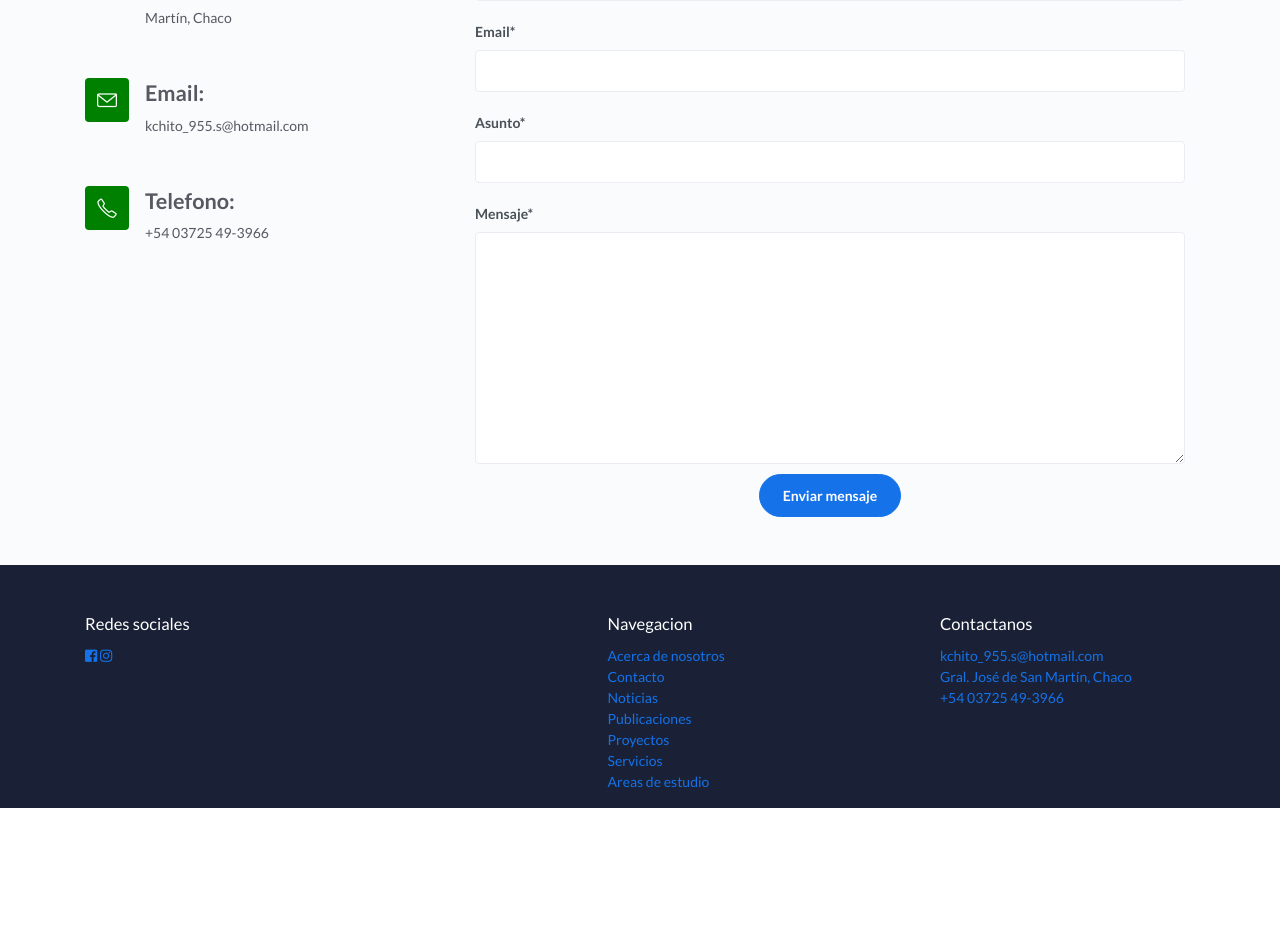
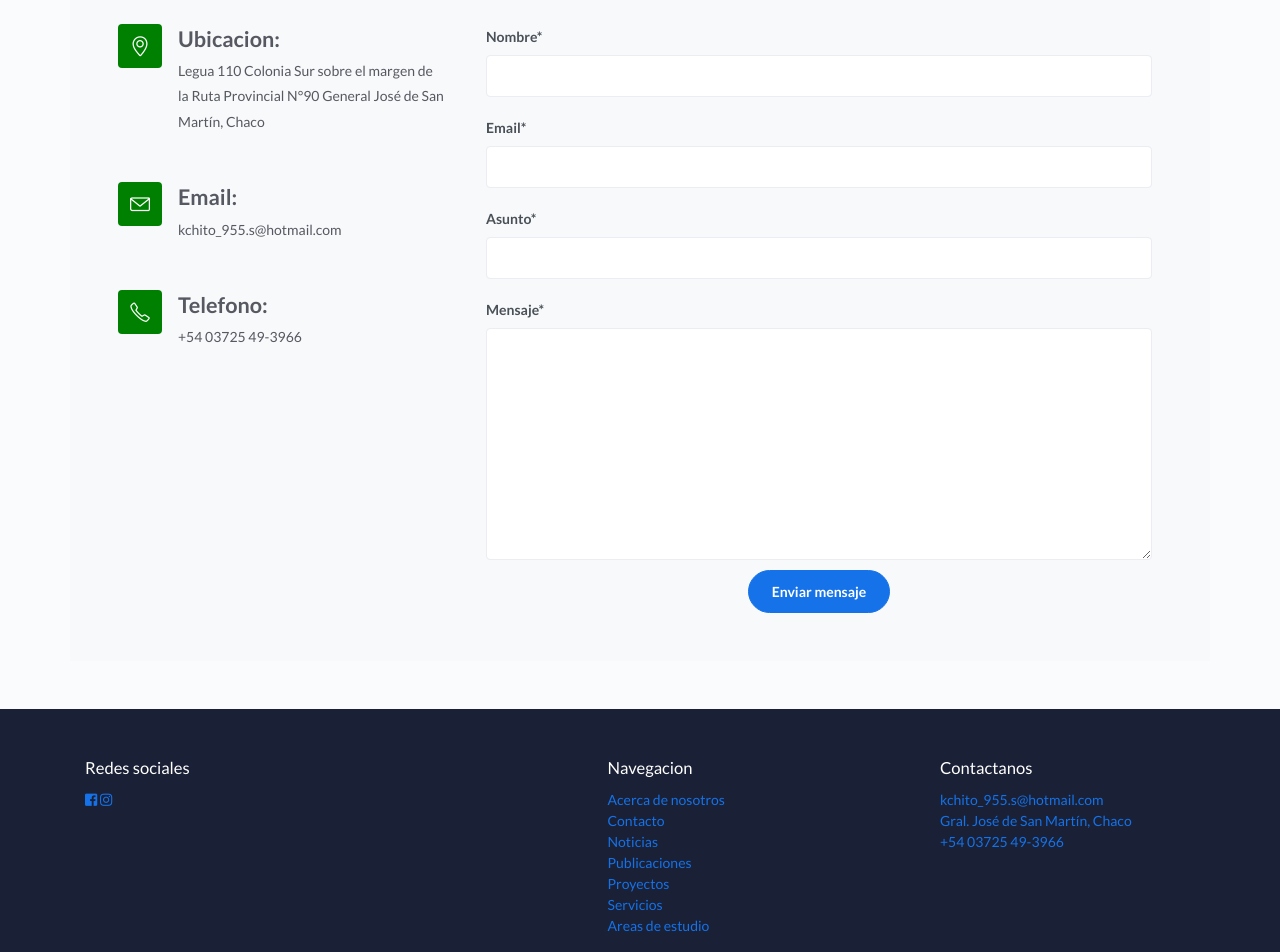
Before and after one commit to redmor1/Proyecto-Final-Reserva, a Django app: page /contacto/ in a window 1280 px wide. Shown: the part 510-1462 px from the top of the page. Before the commit the page ends 1318 px from the top, so only its background shows below. Run offline with Django 4.2, Linux system fonts and the light colour scheme; some libraries are stand-ins or nearby versions.

Commit message:
Agregar un row que encompase a todo el contenido de contacto.html

```diff
--- a/reserva/templates/contacto.html
+++ b/reserva/templates/contacto.html
@@ -5,14 +5,14 @@
 {% block content %}
   <!-- INICIO SECCION DE CONTACTO -->
       <section id="contact" class="contact">
-          <div class="container" data-aos="fade-up">
+          <div class="container p-5 bg-light" data-aos="fade-up">
+            <div class="row gy-4 mt-4">
+              <div class="col-lg-12 pb-5">
+                <iframe style="border:0; width: 100%; height: 340px;" src="https://www.google.com/maps/embed?pb=!1m14!1m8!1m3!1d14266.258710129117!2d-59.26947!3d-26.630397!3m2!1i1024!2i768!4f13.1!3m3!1m2!1s0x0%3A0x28d1f260426be028!2sReserva%20Educativa%20Experimental%20%22SENDEROS%22!5e0!3m2!1ses-419!2sar!4v1670760043893!5m2!1ses-419!2sar" width="600" height="450" style="border:0;" frameborder="0" allowfullscreen></iframe>
+              </div>
 
-            <div>
-              <iframe style="border:0; width: 100%; height: 340px;" src="https://www.google.com/maps/embed?pb=!1m14!1m8!1m3!1d14266.258710129117!2d-59.26947!3d-26.630397!3m2!1i1024!2i768!4f13.1!3m3!1m2!1s0x0%3A0x28d1f260426be028!2sReserva%20Educativa%20Experimental%20%22SENDEROS%22!5e0!3m2!1ses-419!2sar!4v1670760043893!5m2!1ses-419!2sar" width="600" height="450" style="border:0;" frameborder="0" allowfullscreen></iframe>
-            </div>
 
-            <div class="row gy-4 mt-4">
-              <div class="col-lg-4">
+              <div class="col-lg-4 mt-2">
                 <div class="info-item d-flex">
                   <i class="icon-location-pin d-flex flex-shrink-0 rounded mr-3"></i>
                   <div>
```
